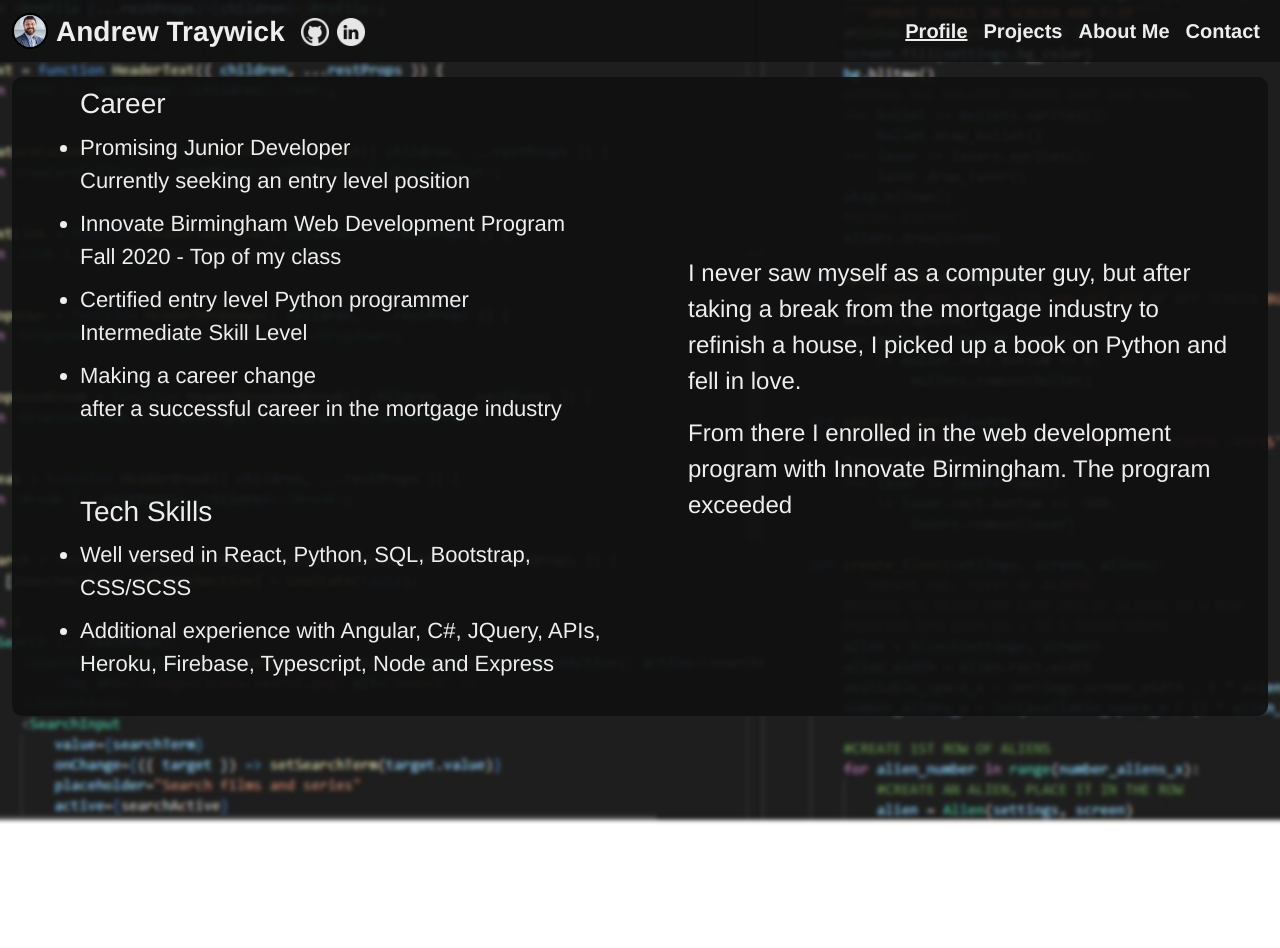
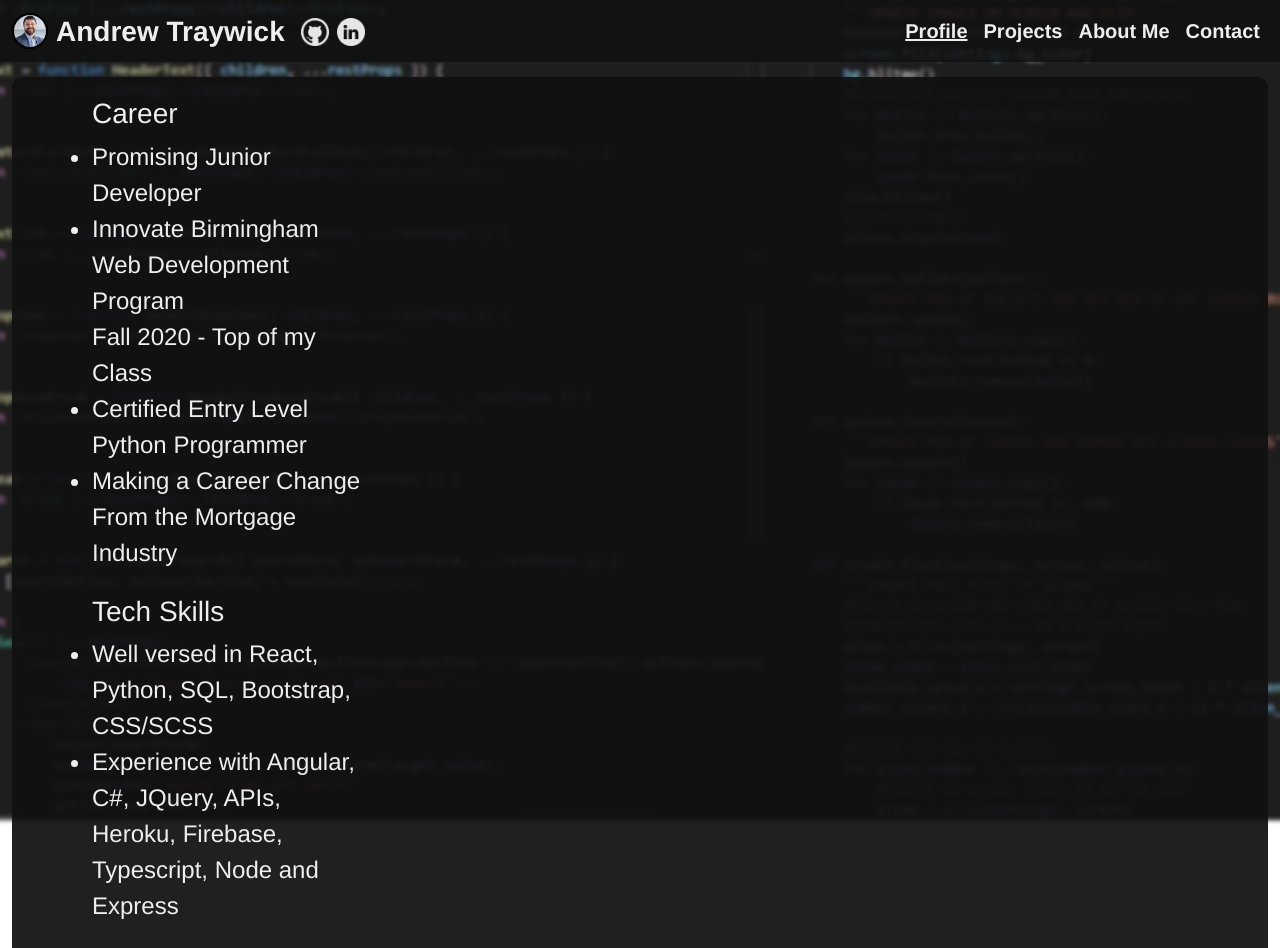
Before and after one commit to jAndrew78/dev-bio, a React (Create React App) app: page /profile in a window 1280 px wide. Shown: the top 948 px of the page. Before the commit the page ends 800 px from the top, so only its background shows below. Built offline with nearby package versions, Linux system fonts and the light colour scheme.

Commit message:
styling, moved about me into it's own component

```diff
--- a/src/App.js
+++ b/src/App.js
@@ -1,6 +1,6 @@
 import React from 'react';
 import { BrowserRouter as Router, Switch } from 'react-router-dom'
-import { Landing, Profile } from './components';
+import { Landing, Profile, AboutMe } from './components';
 
 // import './App.css';
 
@@ -11,6 +11,7 @@ export default function App() {
             <Switch>
                 <Landing exact path="/" />
                 <Profile exact path="/profile" />
+                <AboutMe exact path="/about-me" />
             </Switch>
         </Router>
     );
--- /dev/null
+++ b/src/components/about-me/index.jsx
@@ -0,0 +1,37 @@
+import React from 'react';
+import { Navbar, BgFade } from '../'
+import './styles.scss';
+
+
+
+export const AboutMe = props => {
+
+    const bio = "I never saw myself as a computer person, but after taking a break from the mortgage industry to refinish a house, I picked up a book on Python, sat down at my computer and fell in love.\nFrom there I enrolled in a web development program with Innovate Birmingham, and here I am today. I honestly couldn't be happier looking forward to a career in the local tech industry."
+    const other = "When I'm not programming, you might find me trekking through Oak Mtn on a bike or on my own two legs depending on my mood. \n I love to cook, do a little abstract painting on the side and am facinated by both psychology and philosophy. \n On the other hand, I'm a grammar nerd who loves math and science (especially physics and biology). I enjoy a good puzzle, love a good book and am an amatuer DM (mostly for my kids)."
+
+    return (
+        <>
+            <Navbar />
+            <BgFade />
+
+            <div className="container-fluid about-me-container">
+                <div className="about-me-page-bg">
+                    <div className="row about-me-row">
+
+                        <div className="about-me-bio col-xl-7 col-lg-12 px-5">
+                            <h3>About Me</h3>
+                            {bio?.split('\n').map((para, index) => (
+                                <p key={`bio-para-${index}`}>{para}</p>
+                            ))}
+
+                            <h3>Other Interests</h3>
+                            {other?.split('\n').map((para, index) => (
+                                <p key={`bio-para-${index}`}>{para}</p>
+                            ))}
+                        </div>
+                    </div>
+                </div>
+            </div>
+        </>
+    );
+}
--- /dev/null
+++ b/src/components/about-me/styles.scss
@@ -0,0 +1,30 @@
+.about-me-page-bg {
+    background-color: #111111ee;
+    // transform: translate(-50%);
+    border-radius: 10px;
+    // position: fixed;
+    // top: 14%;
+    // left: 50%;
+    // height: 85%;
+    // width: 95%;
+    margin: 15px auto;
+
+    z-index: -90;
+
+    overflow: scroll;
+    /* Hide scrollbar for IE, Edge and Firefox */
+    -ms-overflow-style: none;
+    scrollbar-width: none;
+
+    /* Hide scrollbar for Chrome, Safari and Opera */
+    &::-webkit-scrollbar {
+        display: none;
+    }
+}
+
+.about-me-bio {
+    color: #eee;
+    font-size: 3vh;
+    margin: auto;
+    user-select: none;
+}
--- a/src/components/index.js
+++ b/src/components/index.js
@@ -1,4 +1,5 @@
 export { Landing } from './landing/index.jsx'
-export { Profile } from './profile/index.jsx'
 export { BgFade } from './bg-fade/index.jsx'
 export { Navbar } from './navbar/index.jsx'
+export { Profile } from './profile/index.jsx'
+export { AboutMe } from './about-me/index.jsx'
--- a/src/components/profile/index.jsx
+++ b/src/components/profile/index.jsx
@@ -1,13 +1,9 @@
 import React from 'react';
+import { Navbar, BgFade } from '../'
 import './styles.scss';
-
-import { Navbar, BgFade } from '../'
 
 
 export const Profile = props => {
-
-    const bio = 'I never saw myself as a computer guy, but after taking a break from the mortgage industry to refinish a house, I picked up a book on Python and fell in love.\nFrom there I enrolled in the web development program with Innovate Birmingham. The program exceeded '
-
     return (
         <>
             <Navbar />
@@ -16,40 +12,53 @@ export const Profile = props => {
             <div className="container-fluid profile-container">
                 <div className="profile-page-bg">
                     <div className="row profile-row">
-                        <div className="profile-bullets col-lg-6 col-sm-12 d-flex flex-row ps-5">
+
+                        <div className="profile-bullets col-xl-4 col-lg-5">
                             <ul>
                                 <h3>Career</h3>
                                 <li>
                                     Promising Junior Developer
-                                    <br/>Currently seeking an entry level position
+                                    {/* <br/>Currently seeking an entry level position */}
                                 </li>
-                                <li>Innovate Birmingham Web Development Program
-                                    <br/>Fall 2020 - Top of my class
+                                <li>Innovate Birmingham
+                                    <br/>Web Development Program
+                                    <br/>Fall 2020 - Top of my Class
                                 </li>
-                                <li>Certified entry level Python programmer
-                                    <br/>Intermediate Skill Level
+                                <li>Certified Entry Level
+                                    <br />Python Programmer
+                                    {/* <br/>Intermediate Skill Level */}
                                 </li>
-                                <li>Making a career change
-                                    <br/>after a successful career in the mortgage industry
+                                <li>Making a Career Change
+                                    <br/>From the Mortgage Industry
                                 </li>
 
-                                <br/>
-                                <h3>Tech Skills</h3>
+                                <div className="d-none d-xl-block mt-4">
+                                    <h3>Tech Skills</h3>
+                                    <li>
+                                        Well versed in React, Python, SQL, Bootstrap, CSS/SCSS
+                                    </li>
+                                    <li>
+                                        Experience with Angular, C#, JQuery, APIs, Heroku, Firebase, Typescript,
+                                        Node and Express
+                                    </li>
+                                </div>
+
+                            </ul>
+                        </div>
+
+                        <div className="profile-bullets col-md-12 col-lg-6 d-xl-none d-lg-block">
+                            <h3>Tech Skills</h3>
+                            <ul>
                                 <li>
                                     Well versed in React, Python, SQL, Bootstrap, CSS/SCSS
                                 </li>
                                 <li>
-                                    Additional experience with Angular, C#, JQuery, APIs, Heroku, Firebase, Typescript,
+                                    Experience with Angular, C#, JQuery, APIs, Heroku, Firebase, Typescript,
                                     Node and Express
                                 </li>
                             </ul>
                         </div>
 
-                        <div className="profile-bio col-lg-6 col-sm-12 px-5">
-                            {bio?.split('\n').map((para, index) => (
-                                <p key={`bio-para-${index}`}>{para}</p>
-                            ))}
-                        </div>
                     </div>
                 </div>
             </div>
--- a/src/components/profile/styles.scss
+++ b/src/components/profile/styles.scss
@@ -47,13 +47,16 @@ html, body {
 
 .profile-bullets {
     color: #eee;
-    font-size: 5vh;
-    padding: 10px;
+    font-size: 3vh;
+    padding: 20px 60px;
     user-select: none;
 
     ul > li {
-        font-size: 2.75vh;
-        margin: 10px 0;
+        // margin: auto -15px;
+    }
+
+    ul > br {
+        margin-top: 10px;
     }
 }
 
```
